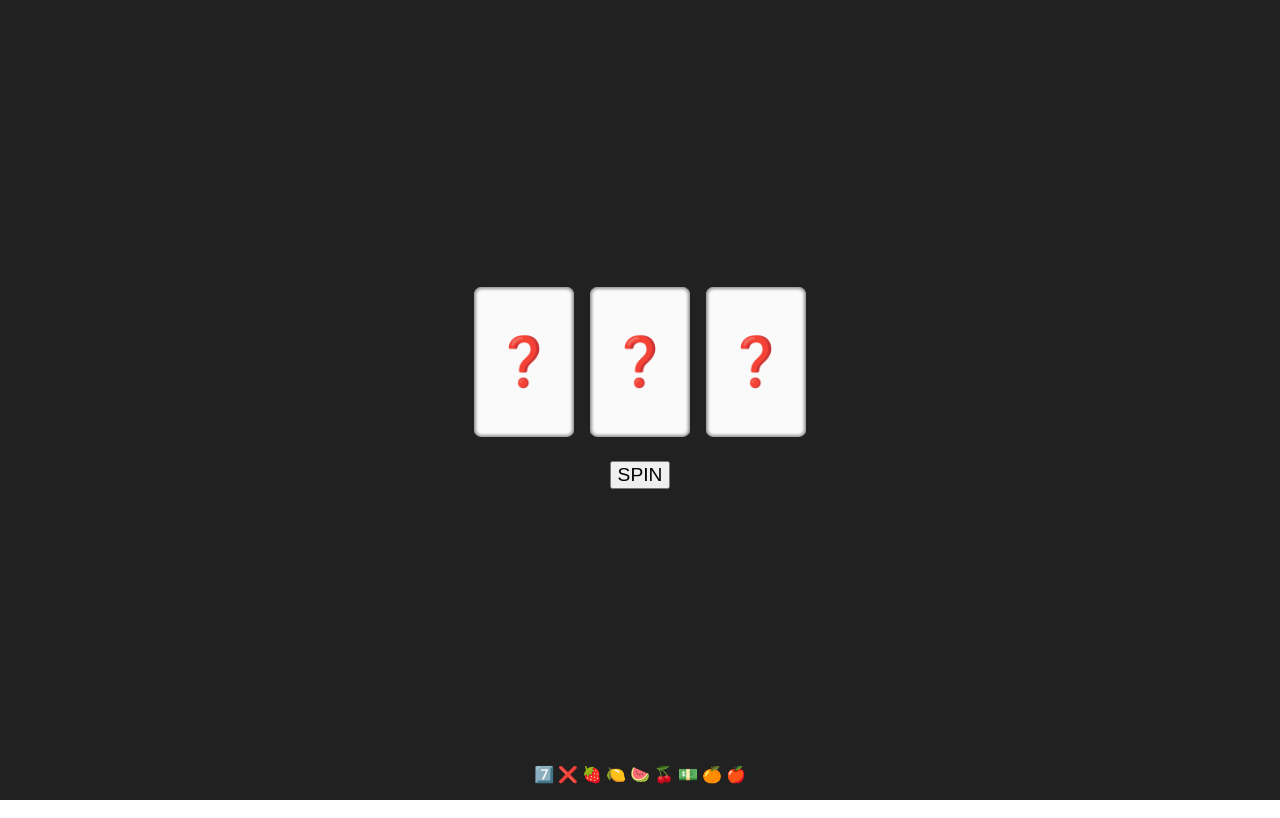
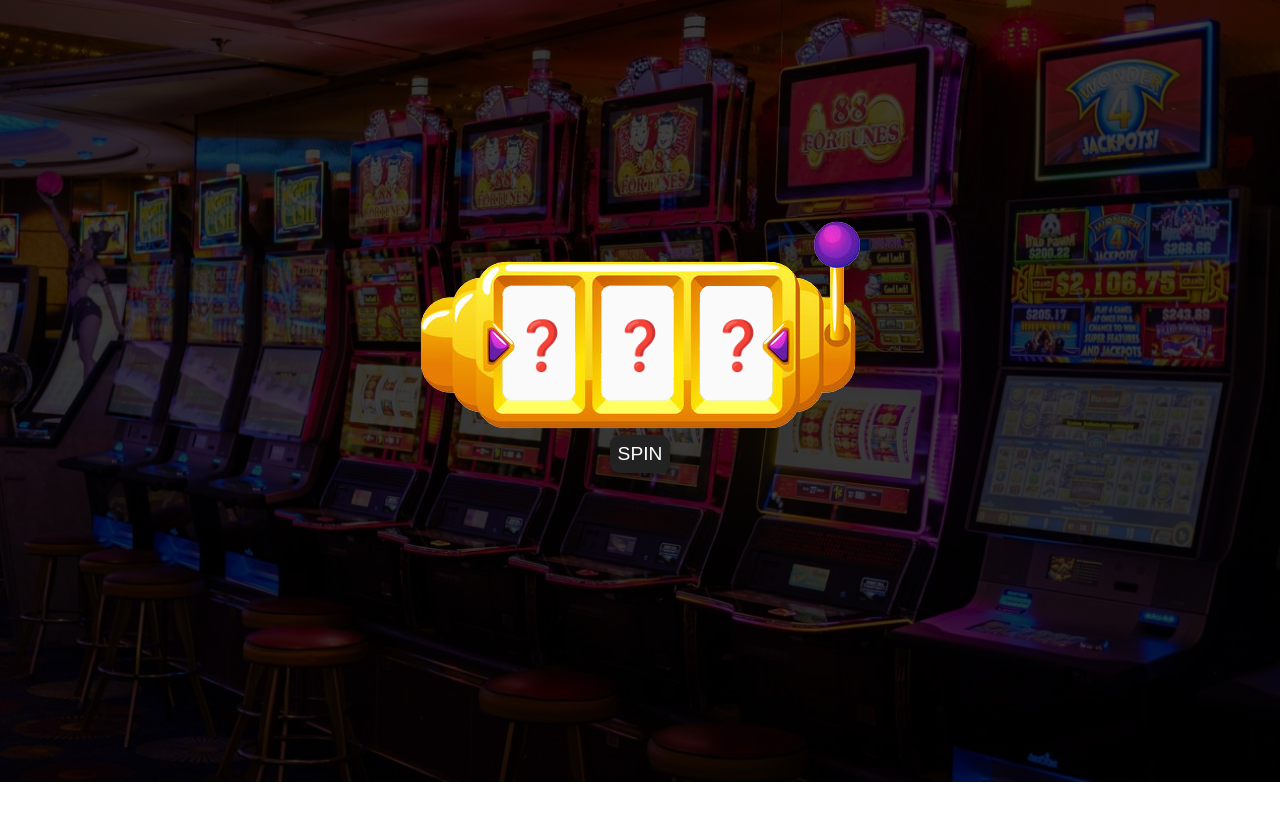
Before and after one commit to spriestman52/Guillermos-Casino, a plain HTML site: page slots.html in a window 1280 px wide. Drawn offline with nearby package versions, Linux system fonts and the light colour scheme.

Commit message:
Updated slots

```diff
--- a/css/blackjack.css
+++ b/css/blackjack.css
@@ -132,6 +132,7 @@ button {
   border-radius: .5em;
   padding: .4em;
   margin: 0 1em;
+
 }
 
 
--- a/css/slots.css
+++ b/css/slots.css
@@ -22,8 +22,6 @@ body {
   width: 100%;
   height: 100%;
 
-  background: #212121;
-
   display: flex;
   flex-direction: column;
   justify-content: center;
@@ -38,16 +36,15 @@ body {
   background: #fafafa;
   box-shadow: 0 0 3px 2px rgba(0, 0, 0, 0.4) inset;
 
-  width: 100px;
-  height: 150px;
+  width: 90px;
+  height: 140px;
   overflow: hidden;
 
   border-radius: 1ex;
-  margin: 1ch;
+  margin: .5ch;
 }
 
 .boxes {
-  /* transform: translateY(0); */
   transition: transform 1s ease-in-out;
 }
 
@@ -70,6 +67,9 @@ button {
   text-transform: uppercase;
 
   margin: 0 0.2rem 0 0.2rem;
+
+  position: relative;
+  z-index: 1;
 }
 
 .info {
@@ -78,3 +78,36 @@ button {
   width: 100%;
   text-align: center;
 }
+
+#slotMachine {
+  position: relative;
+  margin-top: -21em;
+}
+
+#slotsBackground {
+  position: relative;
+  margin-top: -60em;
+  margin-bottom: 2em;
+  z-index: -10;
+  filter: brightness(25%);
+  width: 100%;
+  height: 100vh;
+  object-fit: cover;
+}
+
+button {
+  background-color: #222222;
+  color: white;
+  box-shadow: 0 .2em .2em rgba(0,0,0,.3);
+}
+
+button:hover {
+  color: #222222;
+  background-color: white;
+  cursor: pointer;
+}
+button {
+  border-style: none;
+  border-radius: .5em;
+  padding: .4em;
+}
--- a/js/slots.js
+++ b/js/slots.js
@@ -12,7 +12,6 @@
       "🍊",
       "🍎"
     ];
-    document.querySelector(".info").textContent = items.join(" ");
 
     const doors = document.querySelectorAll(".door");
     document.querySelector("#spinner").addEventListener("click", spin);
--- a/slots.html
+++ b/slots.html
@@ -34,6 +34,9 @@
         </div>
 
         <p class="info"></p>
+
+        <img src="img/slotMachine.png" id="slotMachine">
     </div>
+        <img src="img/slots.jpg" id="slotsBackground">
   <script src="js/slots.js"></script>
 </body>
```
Also changed, not shown: css/roulette.css (added), js/roulette.js (added), roulette.html (added).
